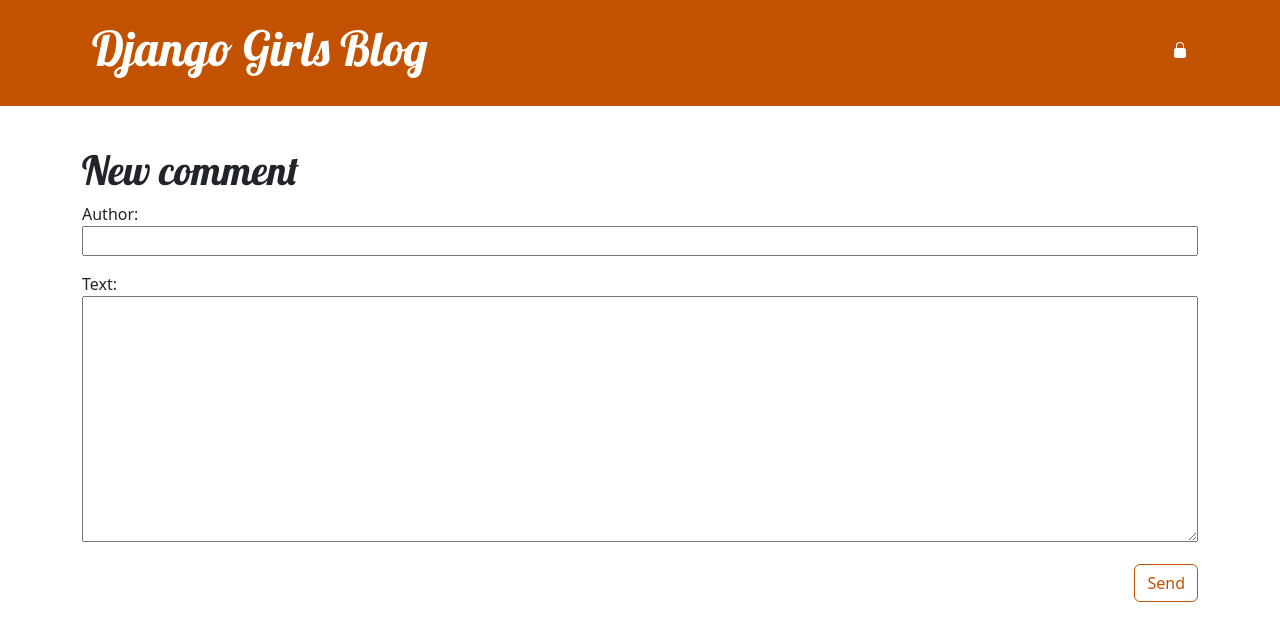
After one commit to jstine13/djangogirlsm6, a Django app: page /post/1/comment/ in a window 1280 px wide. The commit adds this page. Shown: the top 641 px of the page. Run offline with Django 5.2, Linux system fonts and the light colour scheme; tables that the repository leaves empty hold one stand-in row (values such as "Sample post").

Commit message:
finish django tutorial.

```diff
--- a/blog/admin.py
+++ b/blog/admin.py
@@ -1,6 +1,7 @@
 from django.contrib import admin
 
 # Register your models here.
-from .models import Post
+from .models import Comment, Post
 
 admin.site.register(Post)
+admin.site.register(Comment)
--- a/blog/forms.py
+++ b/blog/forms.py
@@ -1,9 +1,21 @@
 from django import forms
 
-from .models import Post
+from .models import Comment, Post
+
 
 class PostForm(forms.ModelForm):
-
     class Meta:
         model = Post
-        fields = ('title', 'text')
+        fields = (
+            "title",
+            "text",
+        )
+
+
+class CommentForm(forms.ModelForm):
+    class Meta:
+        model = Comment
+        fields = (
+            "author",
+            "text",
+        )
--- a/blog/models.py
+++ b/blog/models.py
@@ -1,9 +1,8 @@
-from django.db import models
-
 # Create your models here.
 from django.conf import settings
 from django.db import models
 from django.utils import timezone
+
 
 class Post(models.Model):
     author = models.ForeignKey(settings.AUTH_USER_MODEL, on_delete=models.CASCADE)
@@ -12,9 +11,29 @@ class Post(models.Model):
     created_date = models.DateTimeField(default=timezone.now)
     published_date = models.DateTimeField(blank=True, null=True)
 
+    def approved_comments(self):
+        return self.comments.filter(approved_comment=True)
+
     def publish(self):
         self.published_date = timezone.now()
         self.save()
 
     def __str__(self):
         return self.title
+
+
+class Comment(models.Model):
+    post = models.ForeignKey(
+        "blog.Post", on_delete=models.CASCADE, related_name="comments"
+    )
+    author = models.CharField(max_length=200)
+    text = models.TextField()
+    created_date = models.DateTimeField(default=timezone.now)
+    approved_comment = models.BooleanField(default=False)
+
+    def approve(self):
+        self.approved_comment = True
+        self.save()
+
+    def __str__(self):
+        return self.text
--- a/blog/static/css/blog.css
+++ b/blog/static/css/blog.css
@@ -1,5 +1,5 @@
 .page-header {
-    background-color: #C25100;
+  background-color: #c25100;
   margin-top: 0;
   margin-bottom: 40px;
   padding: 20px 20px 20px 40px;
@@ -18,7 +18,7 @@ h1,
 h2,
 h3,
 h4 {
-    font-family: 'Lobster', cursive;
+  font-family: "Lobster", cursive;
 }
 
 .date {
@@ -59,13 +59,25 @@ h4 {
 
 .btn-secondary,
 .btn-secondary:visited {
-    color: #C25100;
+  color: #c25100;
   background: none;
-    border-color: #C25100;
+  border-color: #c25100;
   margin-left: 15px;
 }
 
 .btn-secondary:hover {
-    color: #FFFFFF;
-    background-color: #C25100;
+  color: #ffffff;
+  background-color: #c25100;
 }
+
+#logout {
+  font-family: "Lobster", cursive;
+}
+
+small a,
+small a:hover,
+small a:visited {
+  font-size: 15pt;
+  color: #ffffff;
+  text-decoration: none;
+}
--- /dev/null
+++ b/blog/templates/blog/add_comment_to_post.html
@@ -0,0 +1,9 @@
+{% extends 'blog/base.html' %}
+
+{% block content %}
+<h1>New comment</h1>
+<form method="POST" class="post-form">{% csrf_token %}
+    {{ form.as_p }}
+    <button type="submit" class="save btn btn-secondary">Send</button>
+</form>
+{% endblock %}
--- a/blog/templates/blog/base.html
+++ b/blog/templates/blog/base.html
@@ -10,17 +10,23 @@
     <body>
         <header class="page-header">
             <div class="container">
+                {% if user.is_authenticated %}
                 <a href="{% url 'post_new' %}" class="top-menu">
                     {% include './icons/file-earmark-plus.svg' %}
                 </a>
+                <a href="{% url 'post_draft_list' %}" class="top-menu">{% include './icons/pencil-square.svg'%}</a>
+                <p id="logout" class="top-menu">Hello {{ user.username }} <small><a href="{% url 'logout' %}">(Log out)</a></small></p>
+                {% else %}
+                <a href="{% url 'login' %}" class="top-menu">{% include './icons/lock-fill.svg' %}</a>
+                {% endif %}
                 <h1><a href="/">Django Girls Blog</a></h1>
             </div>
         </header>
-        <main class="container">
+        <main class="content container">
             <div class="row">
                 <div class="col">
-                {% block content %}
-                {% endblock %}
+                    {% block content %}
+                    {% endblock %}
                 </div>
             </div>
         </main>
--- a/blog/urls.py
+++ b/blog/urls.py
@@ -1,8 +1,18 @@
 from django.urls import path
+
 from . import views
 
 urlpatterns = [
-    path('', views.post_list, name='post_list'),
-    path('post/<int:pk>/', views.post_detail, name='post_detail'),
-    path('post/new/', views.post_new, name='post_new'),
+    path("", views.post_list, name="post_list"),
+    path("post/<int:pk>/", views.post_detail, name="post_detail"),
+    path("post/new/", views.post_new, name="post_new"),
+    path("post/<int:pk>/edit/", views.post_edit, name="post_edit"),
+    path("drafts/", views.post_draft_list, name="post_draft_list"),
+    path("post/<int:pk>/publish/", views.post_publish, name="post_publish"),
+    path("post/<int:pk>/remove/", views.post_remove, name="post_remove"),
+    path(
+        "post/<int:pk>/comment/", views.add_comment_to_post, name="add_comment_to_post"
+    ),
+    path("comment/<int:pk>/approve/", views.comment_approve, name="comment_approve"),
+    path("comment/<int:pk>/remove/", views.comment_remove, name="comment_remove"),
 ]
--- a/blog/views.py
+++ b/blog/views.py
@@ -1,26 +1,103 @@
-from django.shortcuts import render, get_object_or_404, redirect
+from django.contrib.auth.decorators import login_required
+from django.shortcuts import get_object_or_404, redirect, render
 from django.utils import timezone
-from .models import Post
-from .forms import PostForm
+
+from .forms import CommentForm, PostForm
+from .models import Comment, Post
+
 
 # Create your views here.
 def post_list(request):
-    posts = Post.objects.filter(published_date__lte=timezone.now()).order_by('published_date')
-    return render(request, 'blog/post_list.html', {'posts': posts})
+    posts = Post.objects.filter(published_date__lte=timezone.now()).order_by(
+        "published_date"
+    )
+    return render(request, "blog/post_list.html", {"posts": posts})
+
 
 def post_detail(request, pk):
     post = get_object_or_404(Post, pk=pk)
-    return render(request, 'blog/post_detail.html', {'post': post})
+    return render(request, "blog/post_detail.html", {"post": post})
 
+
+@login_required
 def post_new(request):
     if request.method == "POST":
         form = PostForm(request.POST)
         if form.is_valid():
             post = form.save(commit=False)
             post.author = request.user
-            post.published_date = timezone.now()
             post.save()
-            return redirect('post_detail', pk=post.pk)
+            return redirect("post_detail", pk=post.pk)
     else:
         form = PostForm()
-    return render(request, 'blog/post_edit.html', {'form': form})
+    return render(request, "blog/post_edit.html", {"form": form})
+
+
+@login_required
+def post_edit(request, pk):
+    post = get_object_or_404(Post, pk=pk)
+    if request.method == "POST":
+        form = PostForm(request.POST, instance=post)
+        if form.is_valid():
+            post = form.save(commit=False)
+            post.author = request.user
+            post.save()
+            return redirect("post_detail", pk=post.pk)
+    else:
+        form = PostForm(instance=post)
+    return render(request, "blog/post_edit.html", {"form": form})
+
+
+def post_draft_list(request):
+    posts = Post.objects.filter(published_date__isnull=True).order_by("created_date")
+    return render(request, "blog/post_draft_list.html", {"posts": posts})
+
+
+@login_required
+def post_draft_list(request):
+    posts = Post.objects.filter(published_date__isnull=True).order_by("created_date")
+    return render(request, "blog/post_draft_list.html", {"posts": posts})
+
+
+@login_required
+def post_publish(request, pk):
+    post = get_object_or_404(Post, pk=pk)
+    if request.method == "POST":
+        post.publish()
+    return redirect("post_detail", pk=pk)
+
+
+@login_required
+def post_remove(request, pk):
+    post = get_object_or_404(Post, pk=pk)
+    if request.method == "POST":
+        post.delete()
+    return redirect("post_list")
+
+
+def add_comment_to_post(request, pk):
+    post = get_object_or_404(Post, pk=pk)
+    if request.method == "POST":
+        form = CommentForm(request.POST)
+        if form.is_valid():
+            comment = form.save(commit=False)
+            comment.post = post
+            comment.save()
+            return redirect("post_detail", pk=post.pk)
+    else:
+        form = CommentForm()
+    return render(request, "blog/add_comment_to_post.html", {"form": form})
+
+
+@login_required
+def comment_approve(request, pk):
+    comment = get_object_or_404(Comment, pk=pk)
+    comment.approve()
+    return redirect("post_detail", pk=comment.post.pk)
+
+
+@login_required
+def comment_remove(request, pk):
+    comment = get_object_or_404(Comment, pk=pk)
+    comment.delete()
+    return redirect("post_detail", pk=comment.post.pk)
--- a/mysite/settings.py
+++ b/mysite/settings.py
@@ -25,7 +25,7 @@ SECRET_KEY = "django-insecure-kxkrk!b@n7m#)1t=h!+f%l@ig3b+1dg&u#my@q)z*qm%1goq6p
 # SECURITY WARNING: don't run with debug turned on in production!
 DEBUG = True
 
-ALLOWED_HOSTS = ['localhost', '127.0.0.1', 'jstine13.pythonanywhere.com']
+ALLOWED_HOSTS = ["localhost", "127.0.0.1", "jstine13.pythonanywhere.com"]
 
 
 # Application definition
@@ -116,9 +116,11 @@ USE_TZ = True
 # https://docs.djangoproject.com/en/5.2/howto/static-files/
 
 STATIC_URL = "static/"
-STATIC_ROOT = BASE_DIR / 'static'
+STATIC_ROOT = BASE_DIR / "static"
 
 # Default primary key field type
 # https://docs.djangoproject.com/en/5.2/ref/settings/#default-auto-field
 
 DEFAULT_AUTO_FIELD = "django.db.models.BigAutoField"
+
+LOGIN_REDIRECT_URL = "/"
--- a/mysite/urls.py
+++ b/mysite/urls.py
@@ -16,9 +16,12 @@ Including another URLconf
 """
 
 from django.contrib import admin
-from django.urls import path, include
+from django.contrib.auth import views
+from django.urls import include, path
 
 urlpatterns = [
     path("admin/", admin.site.urls),
-    path('', include('blog.urls')),
+    path("", include("blog.urls")),
+    path("accounts/login/", views.LoginView.as_view(), name="login"),
+    path("accounts/logout/", views.LogoutView.as_view(next_page="/"), name="logout"),
 ]
```
Also changed, not shown: blog/templates/blog/post_detail.html (+12 -2 lines), blog/templates/blog/post_draft_list.html (added, +11 -0 lines), blog/templates/registration/login.html (added, +24 -0 lines), blog/migrations/0002_comment.py (added), blog/templates/blog/icons/hand-thumbs-down.svg (added), blog/templates/blog/icons/hand-thumbs-up.svg (added), blog/templates/blog/icons/lock-fill.svg (added), blog/templates/blog/icons/pencil-fill.svg (added), blog/templates/blog/icons/pencil-square.svg (added), blog/templates/blog/icons/trash-fill.svg (added). Lines whose indentation alone changed are shown as unchanged.
